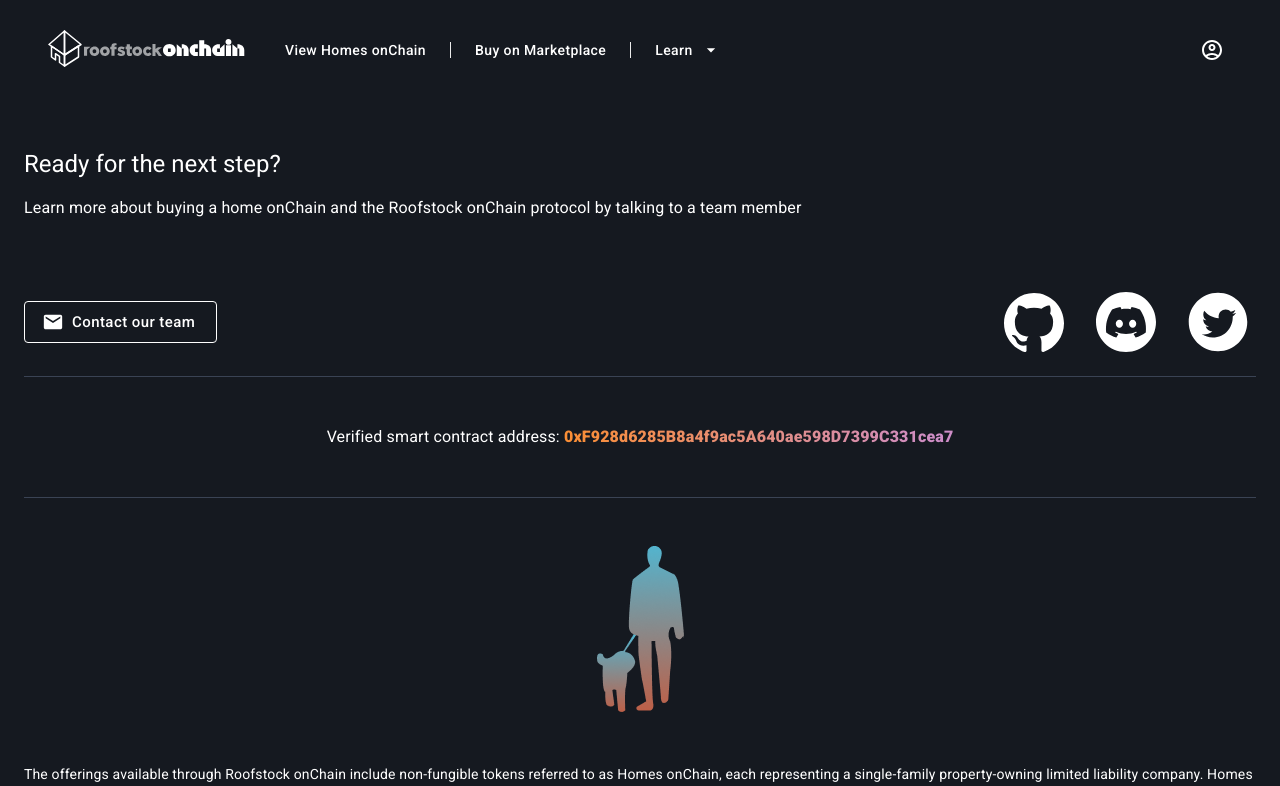
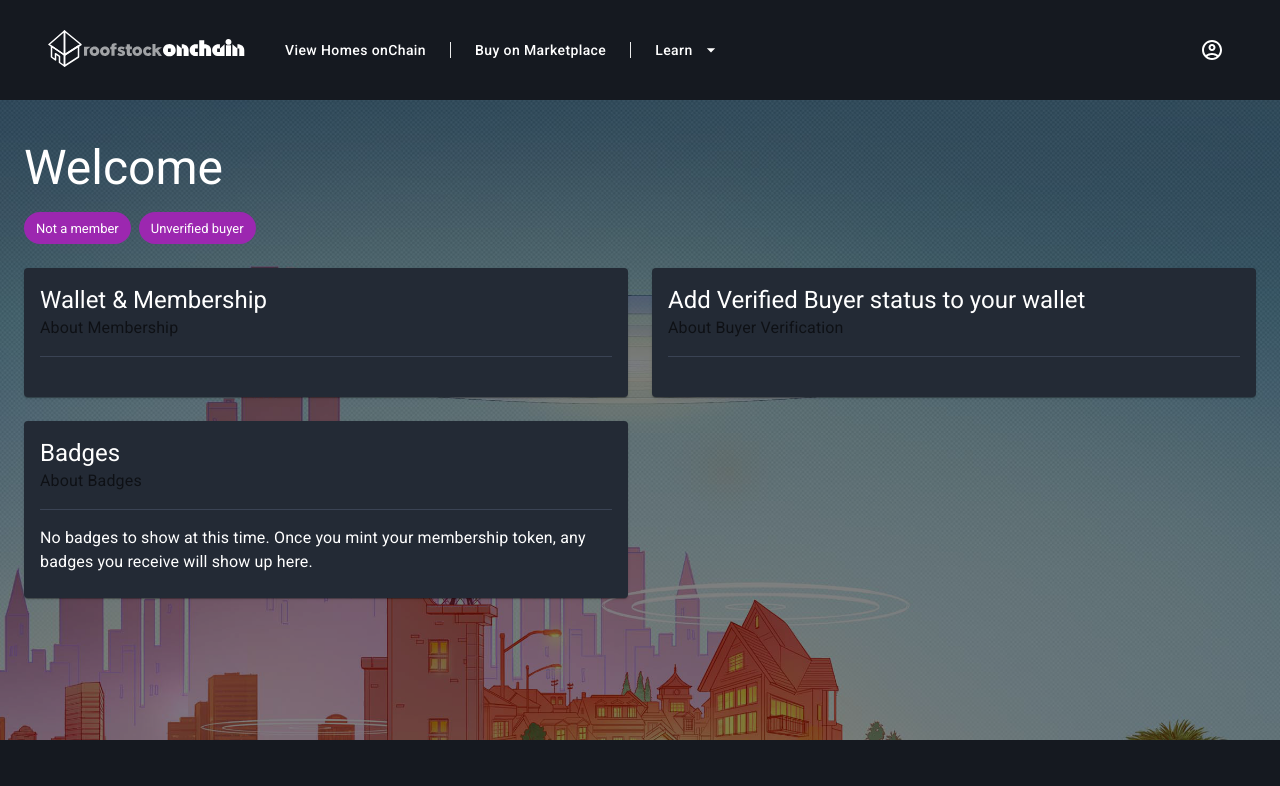
Before and after one commit to RoofstockOnChain/roc-client, a React (Create React App) app: page /profile in a window 1280 px wide. Shown: the top 786 px of the page. Built offline with nearby package versions, Linux system fonts and the light colour scheme.

Commit message:
Add profile content

```diff
--- a/package.json
+++ b/package.json
@@ -17,6 +17,7 @@
     "dayjs": "^1.11.8",
     "react": "^18.2.0",
     "react-dom": "^18.2.0",
+    "react-helmet-async": "^1.3.0",
     "react-router-dom": "^6.11.2",
     "react-scripts": "5.0.1",
     "sass": "^1.62.1",
--- a/src/App.tsx
+++ b/src/App.tsx
@@ -2,7 +2,7 @@
 import { TopBar } from './layout/TopBar';
 import { Route, Routes } from 'react-router-dom';
 import { List } from './pages/List';
-import { Mint as MembershipMint } from './pages/membership/Mint';
+import { Membership } from './pages/Membership';
 import { Mint as AdminMint } from './pages/admin/Mint';
 import { Burn } from './pages/admin/Burn';
 import { Administration } from './pages/admin/Administration';
@@ -22,13 +22,15 @@
           path="/properties/:contractAddress/:token"
           element={<Detail />}
         />
-        <Route path="mint" element={<MembershipMint />} />
+        <Route path="membership" element={<Membership />} />
         <Route path="profile" element={<Profile />} />
         <Route path="admin">
           <Route index element={<Administration />} />
           <Route path="mint" element={<AdminMint />} />
           <Route path="burn" element={<Burn />} />
         </Route>
+        {/* Leave this old route here for now, remove in the future */}
+        <Route path="mint" element={<Membership />} />
       </Routes>
       <Footer />
     </>
--- a/src/hooks/useMembershipToken.ts
+++ b/src/hooks/useMembershipToken.ts
@@ -1,6 +1,14 @@
 export const useMembershipToken = () => {
+  const mint = () => {};
+  const isMember = false;
+  const isIdentityVerified = false;
+  const isDocumentsDownloaded = false;
+
   return {
-    mint: () => {},
-    isMember: false,
+    mint,
+    isMember,
+    isIdentityVerified,
+    isDocumentsDownloaded,
+    isBuyerVerified: isMember && isIdentityVerified && isDocumentsDownloaded,
   };
 };
--- a/src/index.tsx
+++ b/src/index.tsx
@@ -5,6 +5,7 @@
 import reportWebVitals from './reportWebVitals';
 import { BrowserRouter } from 'react-router-dom';
 import { RocThemeProvider } from './providers/RocThemeProvider';
+import { HelmetProvider } from 'react-helmet-async';
 
 const root = ReactDOM.createRoot(
   document.getElementById('root') as HTMLElement
@@ -12,9 +13,11 @@
 root.render(
   <React.StrictMode>
     <BrowserRouter>
-      <RocThemeProvider>
-        <App />
-      </RocThemeProvider>
+      <HelmetProvider>
+        <RocThemeProvider>
+          <App />
+        </RocThemeProvider>
+      </HelmetProvider>
     </BrowserRouter>
   </React.StrictMode>
 );
--- a/src/layout/TopBar.tsx
+++ b/src/layout/TopBar.tsx
@@ -121,7 +121,7 @@
               open={learnMenuOpen}
               onClose={() => setLearnMenuAnchorEl(null)}
             >
-              <MenuItem component={Link} href="/mint">
+              <MenuItem component={Link} href="/membership">
                 Become a member
               </MenuItem>
               <MenuItem component="a" href={howItWorksUrl}>
@@ -203,7 +203,7 @@
                   </ListItemButton>
                 </ListItem>
                 <ListItem disablePadding>
-                  <ListItemButton href="/mint">
+                  <ListItemButton href="/membership">
                     <StyledListItemText primary="Become a member" />
                   </ListItemButton>
                 </ListItem>
--- a/src/pages/Detail.tsx
+++ b/src/pages/Detail.tsx
@@ -2,12 +2,17 @@
 import { useGetProperty } from '../hooks/useGetProperty';
 import { useParams } from 'react-router-dom';
 import { Card, CardMedia, Grid, Typography } from '@mui/material';
+import { Helmet } from 'react-helmet-async';
 
 export const Detail: FC = () => {
   const { contractAddress, token } = useParams();
   const { property } = useGetProperty(contractAddress!, Number(token));
 
   return (
+    <>
+      <Helmet>
+        <title>Roofstock onChain - {property.name}</title>
+      </Helmet>
       <Grid container spacing={2}>
         <Grid item xs={12} md={5}>
           <Card>
@@ -24,5 +29,6 @@
           <Typography variant="h3">{property.name}</Typography>
         </Grid>
       </Grid>
+    </>
   );
 };
--- a/src/pages/Home.tsx
+++ b/src/pages/Home.tsx
@@ -25,7 +25,6 @@
       {/*<FeaturesAlt />*/}
       {/*<Highlight />*/}
       {/*<MembershipCta />*/}
-      {/*<TheTeam />*/}
       {/*<Partners />*/}
       {/*<Faqs />*/}
       {!isMember && <MintMembershipTokenBanner />}
--- a/src/pages/List.tsx
+++ b/src/pages/List.tsx
@@ -2,12 +2,16 @@
 import { FC } from 'react';
 import { PropertyCard } from '../components/PropertyCard';
 import { useGetProperties } from '../hooks/useGetProperties';
+import { Helmet } from 'react-helmet-async';
 
 export const List: FC = () => {
   const { properties } = useGetProperties();
 
   return (
     <>
+      <Helmet>
+        <title>Roofstock onChain - Properties</title>
+      </Helmet>
       <Grid container spacing={2} padding="1rem">
         {properties.map((property, index) => (
           <Grid key={index} item xs={12} md={4}>
--- /dev/null
+++ b/src/pages/Membership.tsx
@@ -0,0 +1,20 @@
+import { FC } from 'react';
+import { MintMembershipTokenBanner } from '../components/MintMembershipTokenBanner';
+import { useMembershipToken } from '../hooks/useMembershipToken';
+import { Helmet } from 'react-helmet-async';
+
+export const Membership: FC = () => {
+  const { isMember } = useMembershipToken();
+
+  return (
+    <>
+      <Helmet>
+        <title>Roofstock onChain - Membership</title>
+      </Helmet>
+      {/*<MembershipJumbotron />*/}
+      {/*<Features />*/}
+      {/*<MembershipDescription />*/}
+      {!isMember && <MintMembershipTokenBanner />}
+    </>
+  );
+};
--- a/src/pages/Profile.tsx
+++ b/src/pages/Profile.tsx
@@ -1,5 +1,134 @@
+import {
+  Box,
+  Card,
+  CardContent,
+  CardHeader,
+  Chip,
+  Container,
+  Divider,
+  Stack,
+  styled,
+  Typography,
+} from '@mui/material';
 import { FC } from 'react';
+import { useMembershipToken } from '../hooks/useMembershipToken';
+import { Helmet } from 'react-helmet-async';
+
+const StyledCard = styled(Card)`
+  background-color: ${(props) => props.theme.palette.slate.p800};
+  color: #fff;
+`;
+
+const StyledDivider = styled(Divider)`
+  background-color: #424c60;
+`;
 
 export const Profile: FC = () => {
-  return <></>;
+  const { isBuyerVerified } = useMembershipToken();
+
+  return (
+    <>
+      <Helmet>
+        <title>Roofstock onChain - Profile</title>
+      </Helmet>
+      <Box
+        component="main"
+        minHeight="80vh"
+        sx={{
+          backgroundImage: `url(/images/home/hero-background.jpg)`,
+          backgroundSize: 'cover',
+        }}
+      >
+        <Box
+          minHeight="80vh"
+          sx={{
+            backdropFilter: 'brightness(0.5)',
+          }}
+        >
+          <Container maxWidth="xl">
+            <Box paddingTop="2.5rem" paddingBottom="2.5rem">
+              <Typography variant="h3" color="#fff">
+                Welcome
+              </Typography>
+              <Stack direction="row" gap="0.5rem" marginTop="0.5rem">
+                <ProfileStatusChips />
+              </Stack>
+              <Stack direction={{ sm: 'row' }} gap="1.5rem" marginTop="1.5rem">
+                <Stack gap="1.5rem" width={{ sm: '50%' }}>
+                  <MembershipSection />
+                  <BadgesSection />
+                </Stack>
+                {!isBuyerVerified && (
+                  <Box width={{ sm: '50%' }}>
+                    <BecomeAVerifiedBuyer />
+                  </Box>
+                )}
+              </Stack>
+            </Box>
+          </Container>
+        </Box>
+      </Box>
+    </>
+  );
 };
+
+const ProfileStatusChips: FC = () => {
+  const { isMember, isBuyerVerified } = useMembershipToken();
+
+  return (
+    <Stack direction="row" gap="0.5rem" marginTop="0.5rem">
+      {isMember ? (
+        <Chip label="Member" color="success" />
+      ) : (
+        <Chip label="Not a member" color="secondary" />
+      )}
+      {isBuyerVerified ? (
+        <Chip label="Verified buyer" color="success" />
+      ) : (
+        <Chip label="Unverified buyer" color="secondary" />
+      )}
+    </Stack>
+  );
+};
+
+const MembershipSection: FC = () => {
+  return (
+    <StyledCard>
+      <CardHeader title="Wallet & Membership" subheader="About Membership" />
+      <StyledDivider variant="middle" />
+      <CardContent></CardContent>
+    </StyledCard>
+  );
+};
+
+const BadgesSection: FC = () => {
+  const badges = [];
+
+  return (
+    <StyledCard>
+      <CardHeader title="Badges" subheader="About Badges" />
+      <StyledDivider variant="middle" />
+      <CardContent>
+        {badges.length === 0 && (
+          <Typography>
+            No badges to show at this time. Once you mint your membership token,
+            any badges you receive will show up here.
+          </Typography>
+        )}
+      </CardContent>
+    </StyledCard>
+  );
+};
+
+const BecomeAVerifiedBuyer: FC = () => {
+  return (
+    <StyledCard>
+      <CardHeader
+        title="Add Verified Buyer status to your wallet"
+        subheader="About Buyer Verification"
+      />
+      <StyledDivider variant="middle" />
+      <CardContent></CardContent>
+    </StyledCard>
+  );
+};
--- a/src/pages/membership/Mint.tsx
+++ /dev/null
@@ -1,16 +0,0 @@
-import { FC } from 'react';
-import { MintMembershipTokenBanner } from '../../components/MintMembershipTokenBanner';
-import { useMembershipToken } from '../../hooks/useMembershipToken';
-
-export const Mint: FC = () => {
-  const { isMember } = useMembershipToken();
-
-  return (
-    <>
-      {/*<MembershipJumbotron />*/}
-      {/*<Features />*/}
-      {/*<MembershipDescription />*/}
-      {!isMember && <MintMembershipTokenBanner />}
-    </>
-  );
-};
```
Also changed, not shown: 1 other file (tests, documents, lock files or other folders). Lines whose indentation alone changed are shown as unchanged.
